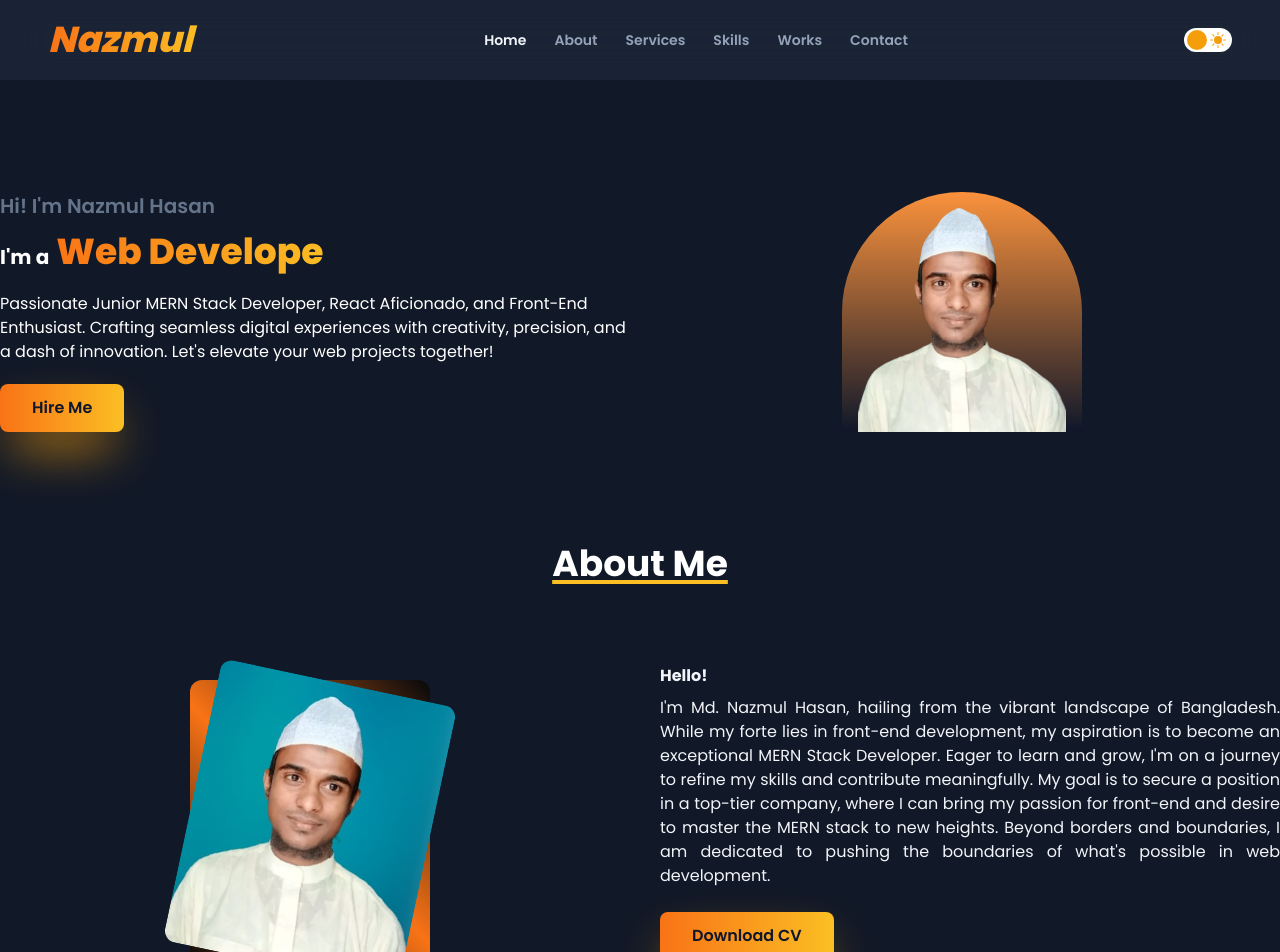
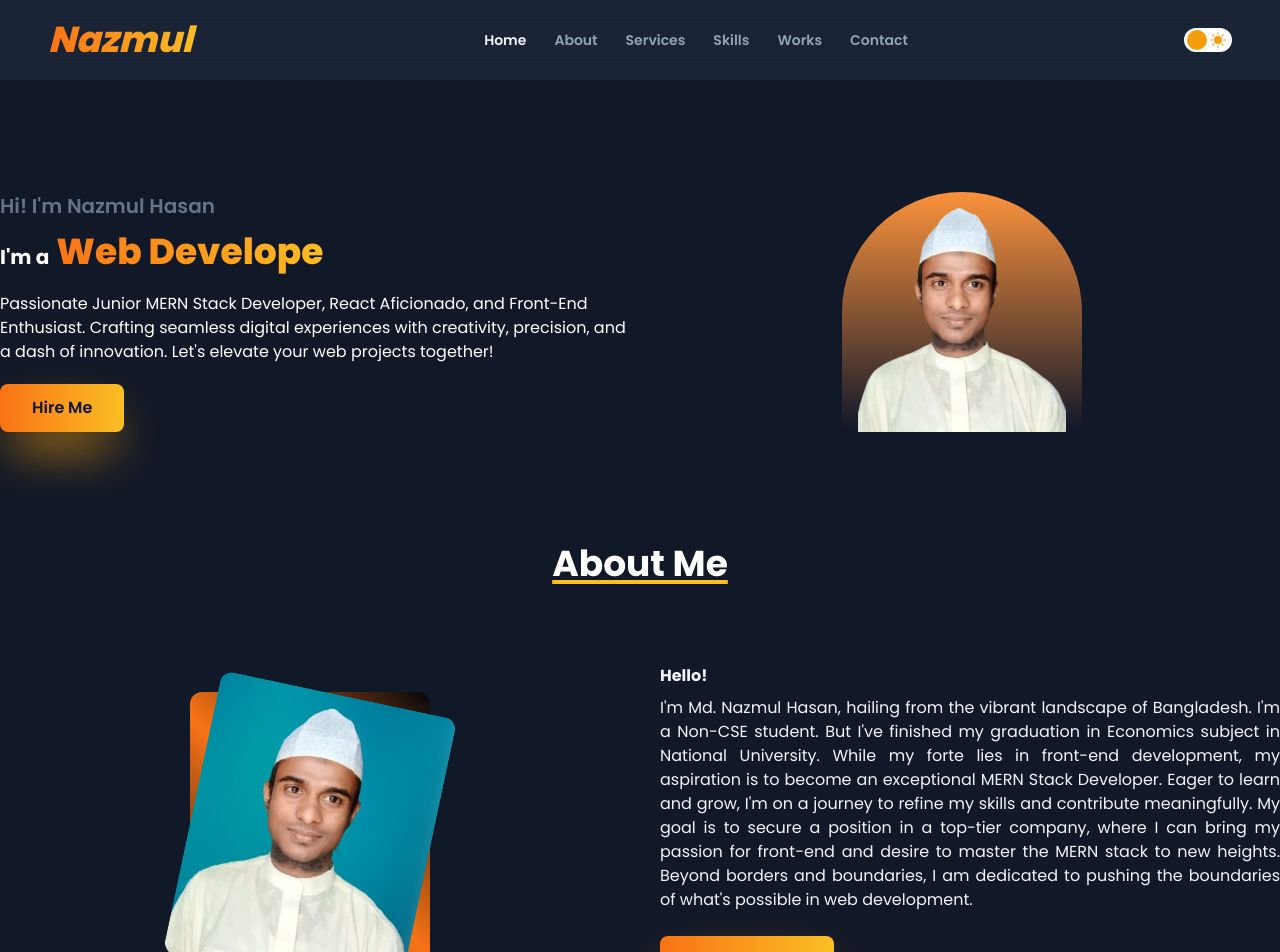
Before and after one commit to Nazmul1582/my-portfolio, a React (Vite) app: page / in a window 1280 px wide. Shown: the top 952 px of the page. Built offline with nearby package versions, Linux system fonts and the light colour scheme.

Commit message:
edited about me description

```diff
--- a/src/components/About.jsx
+++ b/src/components/About.jsx
@@ -19,7 +19,7 @@ const About = () => {
           <div className="dark:text-slate-100">
             <h2 className="text-md font-bold">Hello!</h2>
             <p className="mt-2 text-justify">
-            I&apos;m Md. Nazmul Hasan, hailing from the vibrant landscape of Bangladesh. While my forte lies in front-end development, my aspiration is to become an exceptional MERN Stack Developer. Eager to learn and grow, I&apos;m on a journey to refine my skills and contribute meaningfully. My goal is to secure a position in a top-tier company, where I can bring my passion for front-end and desire to master the MERN stack to new heights. Beyond borders and boundaries, I am dedicated to pushing the boundaries of what&apos;s possible in web development.
+            I&apos;m Md. Nazmul Hasan, hailing from the vibrant landscape of Bangladesh. I&apos;m a Non-CSE student. But I&apos;ve finished my graduation in Economics subject in National University. While my forte lies in front-end development, my aspiration is to become an exceptional MERN Stack Developer. Eager to learn and grow, I&apos;m on a journey to refine my skills and contribute meaningfully. My goal is to secure a position in a top-tier company, where I can bring my passion for front-end and desire to master the MERN stack to new heights. Beyond borders and boundaries, I am dedicated to pushing the boundaries of what&apos;s possible in web development.
             </p>
             <button className="button my-6">
               <a href={resume} download="Resume of Md Nazmul Hasan">
```
